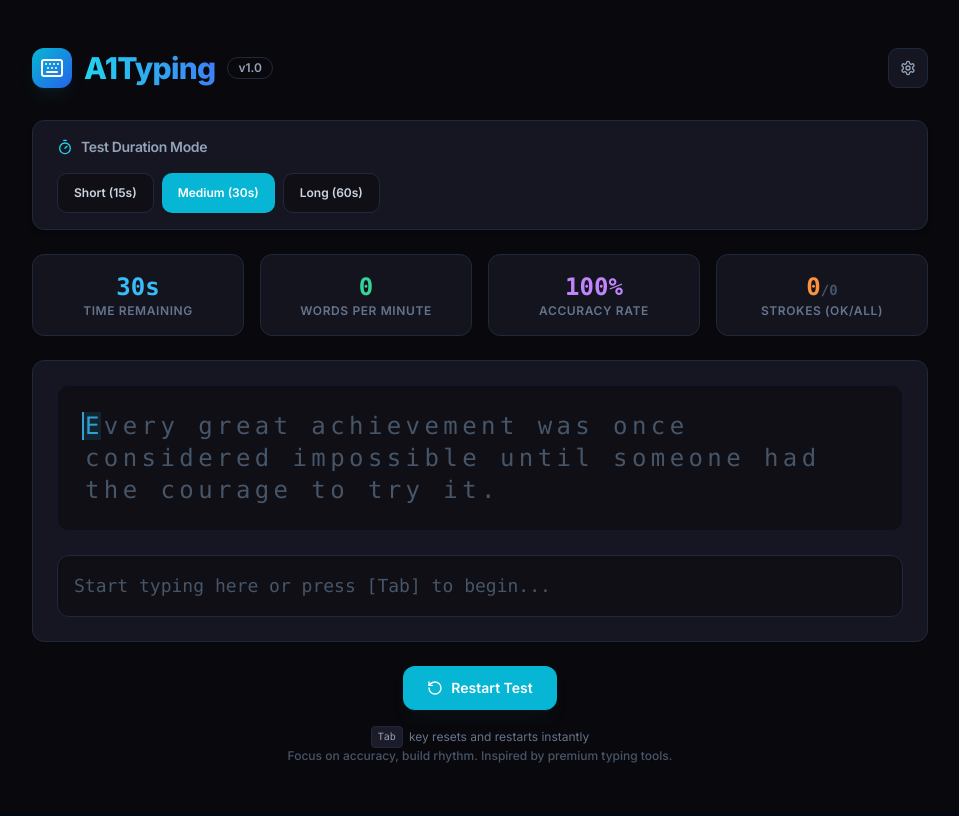
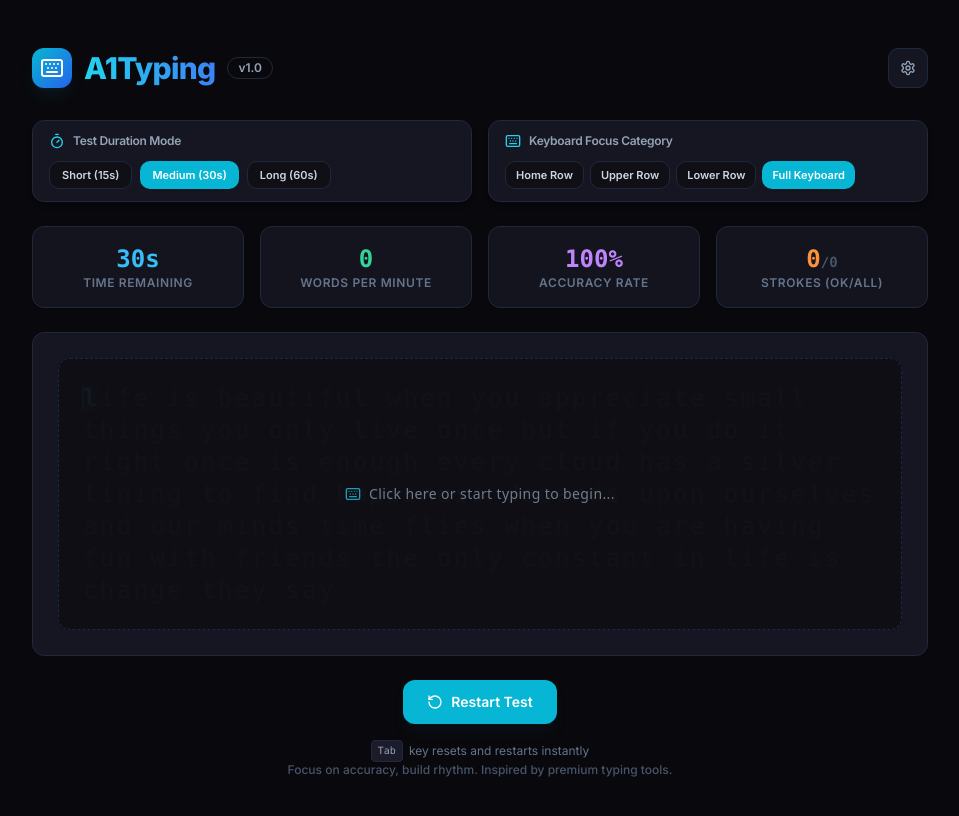
Before and after one commit to AmanVerma1067/A1Typing, a Next.js app: page / in a window 1280 px wide. Shown: the top 816 px of the page, without its empty margins (160-1119 px from the left). Built offline with nearby package versions, Linux system fonts and the light colour scheme.

Commit message:
feat: add keyboard row categories and custom caret overlay

```diff
--- a/app/globals.css
+++ b/app/globals.css
@@ -117,3 +117,23 @@
     opacity: 0;
   }
 }
+
+@keyframes caretBlink {
+  0%, 100% { opacity: 1; }
+  50% { opacity: 0; }
+}
+
+.custom-caret {
+  position: relative;
+}
+
+.custom-caret::before {
+  content: "";
+  position: absolute;
+  left: 0;
+  top: 10%;
+  height: 80%;
+  width: 2px;
+  background-color: #22d3ee; /* cyan-400 */
+  animation: caretBlink 0.9s infinite;
+}
--- a/app/page.tsx
+++ b/app/page.tsx
@@ -14,43 +14,83 @@ import { PerformanceModal } from "@/components/performance-modal"
 import { ConfettiEffect } from "@/components/confetti-effect"
 
 const textSamples = {
-  short: [
-    "The quick brown fox jumps over the lazy dog.",
-    "Hello world, this is a typing test for you.",
-    "Practice makes perfect in every skill you learn.",
-    "Time flies when you are having fun with friends.",
-    "Success comes to those who work hard every day.",
-    "The sun shines bright on a beautiful morning.",
-    "Coffee tastes better when shared with good company.",
-    "Dreams become reality through persistent effort.",
-    "Knowledge is power when applied with wisdom.",
-    "Life is beautiful when you appreciate small things.",
+  homeRow: [
+    "ask a lad all alfalfa salads",
+    "a sad lad shall fall glad",
+    "has a glad lad a glass flask",
+    "ash falls as a lash dashes",
+    "all lads shall ask a glass",
+    "glad lads shall flash a glass flask",
+    "ask a dad as a lad falls",
+    "dallas lads had a alfalfa salad",
+    "a glass flask had all alfalfa",
+    "shall a lad ask a dad",
+    "sad lads shall slash alfalfa",
+    "has a dad a glad glass flask",
+    "ask a glad lad to flash glass",
+    "a sad lad had a glass flask",
+    "alfalfa salads had all glass",
   ],
-  medium: [
-    "The art of programming requires patience, logic, and continuous learning habits that develop over time.",
-    "Technology has revolutionized the way we communicate and work in modern times across the globe.",
-    "Innovation distinguishes between a leader and a follower in any field of human endeavor today.",
-    "Every great achievement was once considered impossible until someone had the courage to try it.",
-    "The future belongs to those who believe in the beauty of their dreams and work toward them.",
-    "Success is not final, failure is not fatal, it is the courage to continue that counts most.",
-    "Education is the most powerful weapon which you can use to change the world around you.",
-    "The only way to do great work is to love what you do and pursue it with passion.",
-    "Life is what happens to you while you are busy making other plans for your future.",
-    "In the middle of difficulty lies opportunity waiting to be discovered by the prepared mind.",
+  upperRow: [
+    "we write typewriters to you",
+    "our power route put your pet to putter",
+    "try to type your proprietary report yet",
+    "we try to wet our outer top pure pipe",
+    "pepper your pot to pour wet tea",
+    "you type prior poetry to popular peer",
+    "we worry our pure puppy will weep",
+    "try to write your poetry prior to power",
+    "typewriters write our power route",
+    "our puppy will try to pour wet tea",
+    "your peer will type priority reports",
+    "we put our pot to pour wet tea",
   ],
-  long: [
-    "The quick brown fox jumps over the lazy dog and runs through the dense forest, leaping over fallen logs and dodging low-hanging branches while the morning sun filters through the canopy above, creating a magical atmosphere that fills the woodland with golden light and dancing shadows.",
-    "In the rapidly evolving world of technology, artificial intelligence and machine learning have become integral parts of our daily lives, transforming industries from healthcare and finance to transportation and entertainment, while simultaneously raising important questions about privacy, ethics, and the future of human employment in an increasingly automated society.",
-    "The ancient art of storytelling has been passed down through generations, serving as a bridge between cultures and a means of preserving history, wisdom, and human experience, from the oral traditions of indigenous peoples to the digital narratives of the modern age, reminding us that at our core, we are all connected by the universal need to share and understand our place in the world.",
-    "Climate change represents one of the most pressing challenges of our time, requiring unprecedented global cooperation and innovative solutions that span renewable energy technologies, sustainable agriculture practices, and fundamental changes in how we consume resources, while also demanding that we reimagine our relationship with the natural world and take responsibility for the planet we leave to future generations.",
-    "The human brain, with its billions of interconnected neurons, remains one of the most complex and mysterious structures in the known universe, capable of creativity, emotion, abstract thought, and consciousness itself, yet still largely unexplored in terms of its full potential and the mechanisms that give rise to our subjective experience of reality and self-awareness.",
-    "Throughout history, music has served as a universal language that transcends cultural boundaries and speaks directly to the human soul, from the rhythmic drumbeats of ancient ceremonies to the complex symphonies of classical composers, and from the rebellious spirit of rock and roll to the innovative sounds of electronic music, proving that melody and rhythm are fundamental aspects of human expression and connection.",
-    "The exploration of space has captured human imagination for centuries, driving us to push the boundaries of science and technology in our quest to understand our place in the cosmos, from the first tentative steps beyond Earth's atmosphere to the ambitious plans for establishing permanent settlements on Mars and beyond, representing humanity's eternal desire to explore, discover, and expand our horizons.",
-    "The digital revolution has fundamentally transformed how we access, process, and share information, creating unprecedented opportunities for education, collaboration, and innovation while also presenting new challenges related to information overload, digital privacy, cybersecurity, and the need to develop critical thinking skills in an era where anyone can publish content and misinformation can spread as quickly as truth.",
+  lowerRow: [
+    "men can move vm bnb mm",
+    "nbc vancouver man can mimic nx",
+    "men mimic common civic cv",
+    "cox can bob bmx cox",
+    "vancouver men mimic common civic bnb",
+    "men can mimic nbc vancouver cox",
+    "bob can move common civic bmx",
+    "mimic common men cv nbc",
   ],
+  fullKeyboard: [
+    "the quick brown fox jumps over the lazy dog",
+    "hello world this is a typing test for you",
+    "practice makes perfect in every skill you learn",
+    "time flies when you are having fun with friends",
+    "success comes to those who work hard every day",
+    "the sun shines bright on a beautiful morning",
+    "coffee tastes better when shared with good company",
+    "dreams become reality through persistent effort",
+    "knowledge is power when applied with wisdom",
+    "life is beautiful when you appreciate small things",
+    "actions speak louder than words in life",
+    "all that glitters is not gold in the end",
+    "honesty is the best policy for a happy life",
+    "make hay while the sun shines my friend",
+    "where there is a will there is a way",
+    "birds of a feather flock together always",
+    "every cloud has a silver lining to find",
+    "haste makes waste so take it slow and steady",
+    "look before you leap into the deep blue",
+    "a stitch in time saves nine in the long run",
+    "knowledge is a treasure but practice is the key",
+    "you only live once but if you do it right once is enough",
+    "to be or not to be that is the question we ask",
+    "the only constant in life is change they say",
+    "happiness depends upon ourselves and our minds",
+    "well begun is half done in any project",
+    "better late than never is a good rule to keep",
+    "cleanliness is next to godliness they say",
+    "laughter is the best medicine for the soul",
+    "don't judge a book by its cover at first sight",
+  ]
 }
 
 type Difficulty = "short" | "medium" | "long"
+type KeyboardMode = "home" | "upper" | "lower" | "full"
 type SwitchType = "blue" | "brown" | "red"
 
 interface TypingSettings {
@@ -77,6 +117,7 @@ const difficultySettings = {
 
 export default function TypingTest() {
   const [difficulty, setDifficulty] = useState<Difficulty>("medium")
+  const [keyboardMode, setKeyboardMode] = useState<KeyboardMode>("full")
   const [currentText, setCurrentText] = useState("")
   const [userInput, setUserInput] = useState("")
   const [isActive, setIsActive] = useState(false)
@@ -158,16 +199,32 @@ export default function TypingTest() {
 
   // Generate new text sample
   const generateNewText = useCallback(() => {
-    const samples = textSamples[difficulty]
-    const randomIndex = Math.floor(Math.random() * samples.length)
-    setCurrentText(samples[randomIndex])
-    setCurrentTextIndex(randomIndex)
-  }, [difficulty])
+    let sourceList: string[] = []
+    if (keyboardMode === "home") {
+      sourceList = textSamples.homeRow
+    } else if (keyboardMode === "upper") {
+      sourceList = textSamples.upperRow
+    } else if (keyboardMode === "lower") {
+      sourceList = textSamples.lowerRow
+    } else {
+      sourceList = textSamples.fullKeyboard
+    }
 
-  // Initialize with random text
-  useEffect(() => {
-    generateNewText()
-  }, [generateNewText])
+    // Determine sentence count based on difficulty
+    let count = 4
+    if (difficulty === "short") count = 3
+    else if (difficulty === "medium") count = 6
+    else if (difficulty === "long") count = 12
+
+    const selected: string[] = []
+    for (let i = 0; i < count; i++) {
+      const idx = Math.floor(Math.random() * sourceList.length)
+      selected.push(sourceList[idx])
+    }
+
+    const combined = selected.join(" ").toLowerCase()
+    setCurrentText(combined)
+  }, [difficulty, keyboardMode])
 
   // Mechanical Keyboard Sound Synthesizer using Web Audio API
   const playMechanicalClick = useCallback(
@@ -453,6 +510,11 @@ export default function TypingTest() {
     }, 30)
   }, [difficulty, generateNewText])
 
+  // Trigger reset/restart when settings change or on mount
+  useEffect(() => {
+    startTest()
+  }, [startTest])
+
   const endTest = useCallback(() => {
     setIsActive(false)
     setIsComplete(true)
@@ -603,7 +665,7 @@ export default function TypingTest() {
           className += "text-[#ef4444] bg-[#ef4444]/10 line-through" // incorrect: red + strikethrough
         }
       } else if (index === userInput.length) {
-        className += "text-[#38bdf8] bg-[#38bdf8]/15 animate-pulse" // active caret position
+        className += "text-[#38bdf8] bg-[#38bdf8]/15 custom-caret font-bold" // active custom-caret position
       } else {
         className += "text-slate-600" // untyped characters: muted dark slate
       }
@@ -613,7 +675,6 @@ export default function TypingTest() {
           key={index}
           className={className}
           style={{
-            borderLeft: index === userInput.length ? "2px solid #38bdf8" : "2px solid transparent",
             paddingLeft: "1px",
             paddingRight: "1px",
           }}
@@ -729,15 +790,17 @@ export default function TypingTest() {
           </div>
         </div>
 
+        {/* Selector Panel */}
+        <div className="grid grid-cols-1 md:grid-cols-2 gap-4 mb-6">
           {/* Difficulty Selector */}
-        <Card className="mb-6 bg-[#161622] border-slate-800 shadow-md">
-          <CardHeader className="py-4">
-            <CardTitle className="text-sm font-semibold text-slate-400 flex items-center gap-2">
+          <Card className="bg-[#161622] border-slate-800 shadow-md">
+            <CardHeader className="py-3 px-4">
+              <CardTitle className="text-xs font-semibold text-slate-400 flex items-center gap-2">
                 <Timer className="w-4 h-4 text-cyan-400" />
                 Test Duration Mode
               </CardTitle>
             </CardHeader>
-          <CardContent className="pb-4">
+            <CardContent className="pb-3 px-4">
               <div className="flex gap-2 flex-wrap">
                 {Object.entries(difficultySettings).map(([key, setting]) => (
                   <Button
@@ -745,19 +808,10 @@ export default function TypingTest() {
                     variant={difficulty === key ? "default" : "outline"}
                     onClick={() => {
                       setDifficulty(key as Difficulty)
-                    setDifficulty((prev) => {
-                      // Trigger startTest configuration changes safely
-                      setTimeLeft(difficultySettings[key as Difficulty].duration)
-                      generateNewText()
-                      setUserInput("")
-                      setIsActive(false)
-                      setIsComplete(false)
-                      setWpm(0)
-                      return key as Difficulty
-                    })
+                      setTimeLeft(setting.duration)
                     }}
                     disabled={isActive}
-                  className={`transition-all py-1 px-4 text-xs font-semibold ${
+                    className={`transition-all py-1 px-3 text-[11px] font-semibold h-7 ${
                       difficulty === key
                         ? "bg-cyan-500 hover:bg-cyan-600 text-white shadow-sm"
                         : "border-slate-800 bg-[#0f0f15] hover:bg-slate-800 text-slate-300"
@@ -769,6 +823,36 @@ export default function TypingTest() {
               </div>
             </CardContent>
           </Card>
+
+          {/* Keyboard Practice Selector */}
+          <Card className="bg-[#161622] border-slate-800 shadow-md">
+            <CardHeader className="py-3 px-4">
+              <CardTitle className="text-xs font-semibold text-slate-400 flex items-center gap-2">
+                <Keyboard className="w-4 h-4 text-cyan-400" />
+                Keyboard Focus Category
+              </CardTitle>
+            </CardHeader>
+            <CardContent className="pb-3 px-4">
+              <div className="flex gap-1.5 flex-wrap">
+                {(["home", "upper", "lower", "full"] as const).map((mode) => (
+                  <Button
+                    key={mode}
+                    variant={keyboardMode === mode ? "default" : "outline"}
+                    onClick={() => setKeyboardMode(mode)}
+                    disabled={isActive}
+                    className={`transition-all py-1 px-2.5 text-[11px] font-semibold h-7 capitalize ${
+                      keyboardMode === mode
+                        ? "bg-cyan-500 hover:bg-cyan-600 text-white shadow-sm"
+                        : "border-slate-800 bg-[#0f0f15] hover:bg-slate-800 text-slate-300"
+                    }`}
+                  >
+                    {mode === "home" ? "Home Row" : mode === "upper" ? "Upper Row" : mode === "lower" ? "Lower Row" : "Full Keyboard"}
+                  </Button>
+                ))}
+              </div>
+            </CardContent>
+          </Card>
+        </div>
 
         {/* Dynamic WPM Stats & Flow state visualizer */}
         <div className="grid grid-cols-2 md:grid-cols-4 gap-4 mb-6">
@@ -810,7 +894,10 @@ export default function TypingTest() {
         )}
 
         {/* Main Test Area with Flow State Glow */}
-        <Card className={`mb-6 bg-[#161622] border-slate-800 transition-all duration-500 ${isActive ? flow.class : ""}`}>
+        <Card
+          className={`mb-6 bg-[#161622] border-slate-800 transition-all duration-500 cursor-text select-none ${isActive ? flow.class : ""}`}
+          onClick={() => inputRef.current?.focus()}
+        >
           <CardContent className="p-6 relative">
             {/* Elegant Flow State Badge */}
             {isActive && (
@@ -822,18 +909,27 @@ export default function TypingTest() {
             )}
 
             {/* Passage Display */}
-            <div className="leading-relaxed mb-6 p-6 bg-[#0f0f15] border border-slate-900 rounded-xl shadow-inner select-none whitespace-pre-wrap tracking-wide font-mono">
+            <div className="leading-relaxed p-6 bg-[#0f0f15] border border-slate-900 rounded-xl shadow-inner select-none whitespace-pre-wrap tracking-wide font-mono relative min-h-[140px] flex items-center justify-center">
+              <div className="w-full text-left">
                 {renderText()}
               </div>
+              {!isActive && userInput.length === 0 && (
+                <div className="absolute inset-0 flex items-center justify-center bg-[#0f0f15]/95 rounded-xl border border-dashed border-slate-850 transition-all duration-300">
+                  <span className="text-slate-400 font-sans text-sm animate-pulse flex items-center gap-2">
+                    <Keyboard className="w-4 h-4 text-cyan-400" />
+                    Click here or start typing to begin...
+                  </span>
+                </div>
+              )}
+            </div>
 
-            {/* High Contrast Dark Input Bar */}
+            {/* Hidden Input box to capture typing events */}
             <input
               ref={inputRef}
               type="text"
               value={userInput}
               onChange={handleInputChange}
-              placeholder={isActive ? "" : "Start typing here or press [Tab] to begin..."}
-              className="w-full p-4 text-lg font-mono bg-[#0f0f15] border border-slate-800 text-slate-100 rounded-xl focus:border-cyan-500 focus:outline-none focus:ring-2 focus:ring-cyan-500/10 transition-all shadow-inner placeholder:text-slate-600"
+              className="absolute opacity-0 w-0 h-0 pointer-events-none"
               autoComplete="off"
               spellCheck="false"
             />
```
Lines whose indentation alone changed are shown as unchanged.
